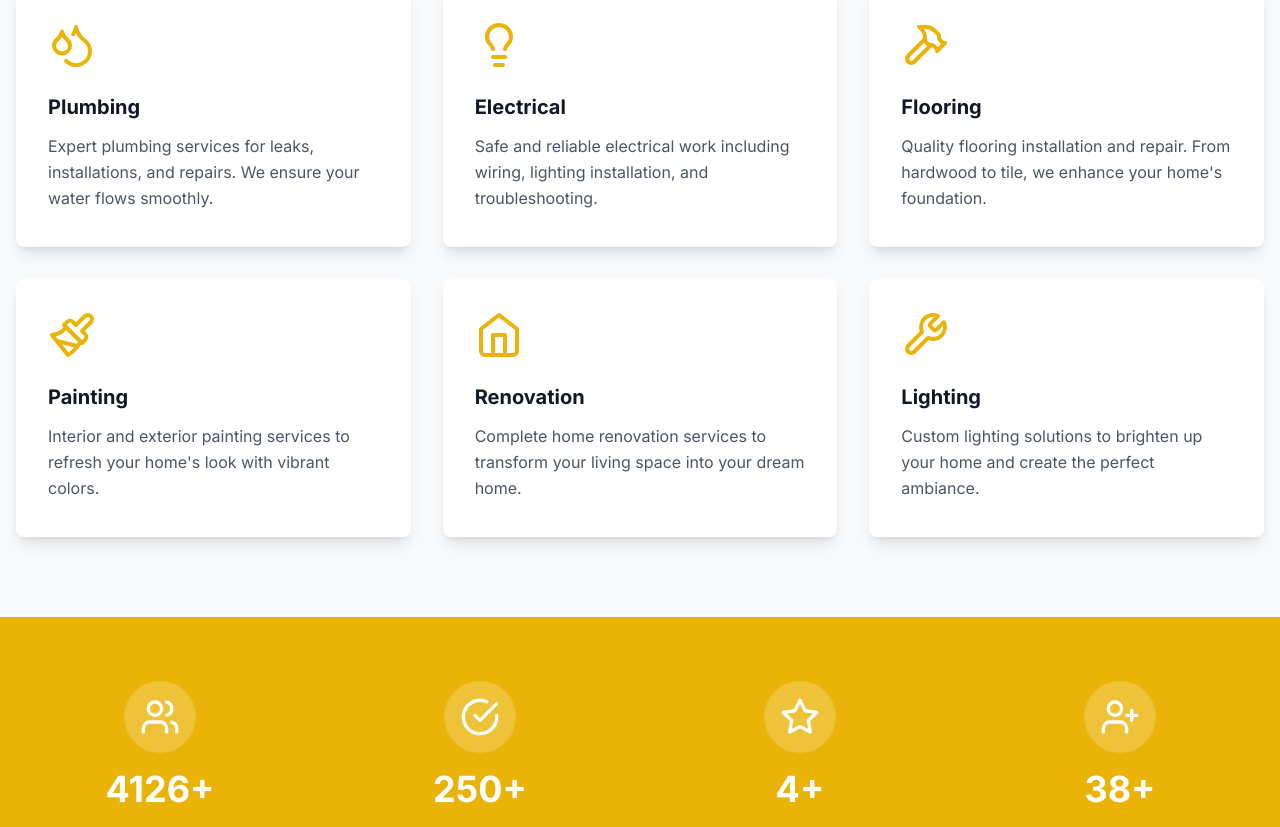
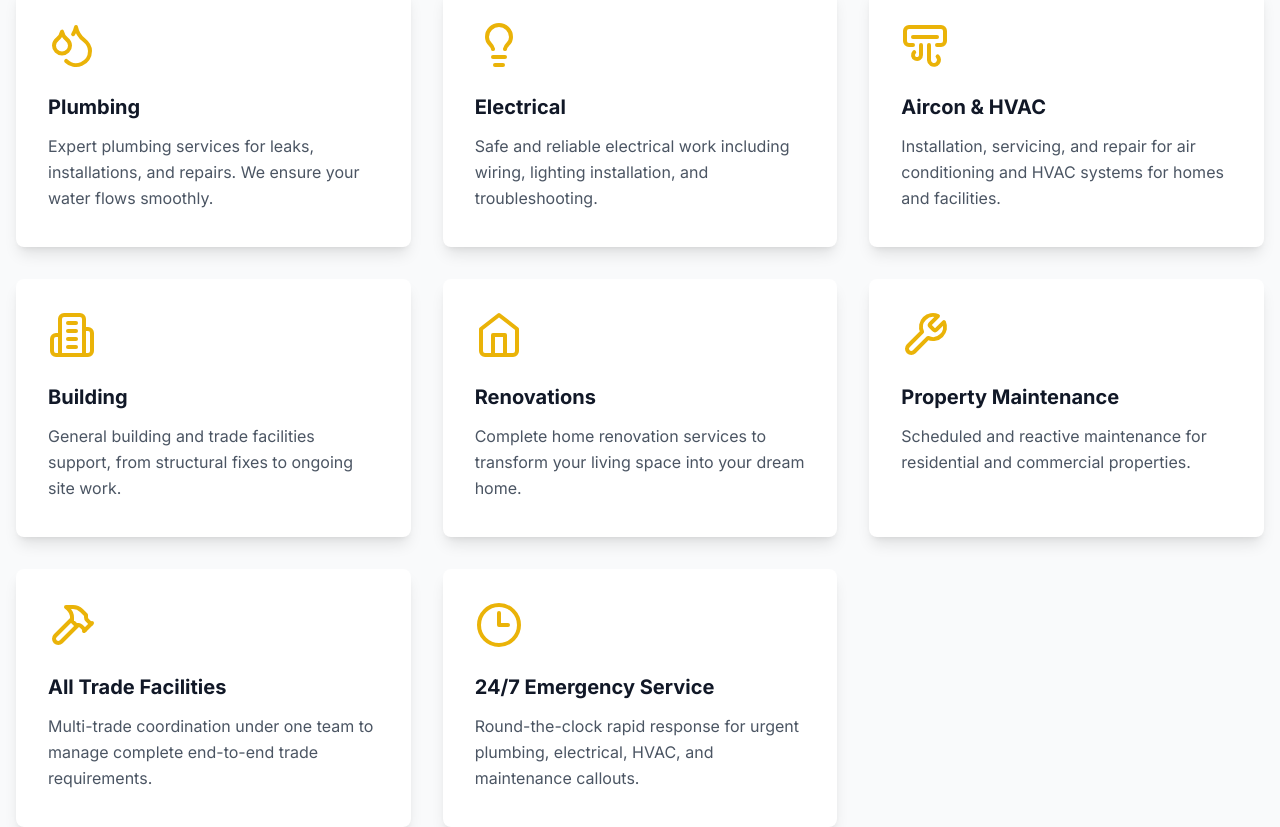
Before and after one commit to ali3881/tradecareplus, a Next.js app: page / in a window 1280 px wide. Shown: the part 1800-2627 px from the top of the page. Built offline with nearby package versions, Linux system fonts and the light colour scheme; no server answers.

Commit message:
added new page and update services page

```diff
--- /dev/null
+++ b/app/sales-hire/page.tsx
@@ -0,0 +1,58 @@
+import Link from "next/link";
+import { Truck, Bath, Shield } from "lucide-react";
+
+const items = [
+  {
+    icon: <Truck className="text-yellow-500" size={36} />,
+    title: "Excavators",
+    description: "Excavator sales and hire for short-term and long-term projects.",
+  },
+  {
+    icon: <Bath className="text-yellow-500" size={36} />,
+    title: "Temporary Toilets",
+    description: "Clean and serviced temporary toilet units for sites and events.",
+  },
+  {
+    icon: <Shield className="text-yellow-500" size={36} />,
+    title: "Temporary Fencing",
+    description: "Secure temporary fencing hire and supply for construction and safety.",
+  },
+];
+
+export default function SalesHirePage() {
+  return (
+    <main className="flex-grow">
+      <div className="bg-gray-900 text-white py-16">
+        <div className="container mx-auto px-4">
+          <h1 className="text-4xl font-bold mb-4">Sales and Hire</h1>
+          <div className="flex items-center text-sm">
+            <Link href="/" className="text-gray-400 hover:text-white transition-colors">Home</Link>
+            <span className="mx-2 text-gray-600">/</span>
+            <span className="text-yellow-500">Sales and Hire</span>
+          </div>
+        </div>
+      </div>
+
+      <section className="py-20 bg-gray-50">
+        <div className="container mx-auto px-4">
+          <div className="text-center mb-12">
+            <h2 className="text-3xl font-bold text-gray-900">Equipment and Site Facilities</h2>
+            <p className="text-gray-600 mt-3 max-w-2xl mx-auto">
+              We provide reliable sales and hire options for machinery and temporary site facilities.
+            </p>
+          </div>
+
+          <div className="grid grid-cols-1 md:grid-cols-3 gap-8">
+            {items.map((item) => (
+              <div key={item.title} className="bg-white rounded-xl border border-gray-100 p-7 shadow-sm">
+                <div className="mb-5">{item.icon}</div>
+                <h3 className="text-xl font-bold text-gray-900 mb-2">{item.title}</h3>
+                <p className="text-gray-600">{item.description}</p>
+              </div>
+            ))}
+          </div>
+        </div>
+      </section>
+    </main>
+  );
+}
--- a/components/Footer.tsx
+++ b/components/Footer.tsx
@@ -35,6 +35,7 @@ export default function Footer() {
               <li><Link href="/" className="hover:text-yellow-500 transition-colors">Home</Link></li>
               <li><Link href="/about" className="hover:text-yellow-500 transition-colors">About Us</Link></li>
               <li><Link href="/services" className="hover:text-yellow-500 transition-colors">Services</Link></li>
+              <li><Link href="/sales-hire" className="hover:text-yellow-500 transition-colors">Sales and Hire</Link></li>
               <li><Link href="/projects" className="hover:text-yellow-500 transition-colors">Projects</Link></li>
               <li><Link href="/contact" className="hover:text-yellow-500 transition-colors">Contact Us</Link></li>
             </ul>
@@ -46,9 +47,9 @@ export default function Footer() {
             <ul className="space-y-3 text-gray-400">
               <li><Link href="/services" className="hover:text-yellow-500 transition-colors">Plumbing</Link></li>
               <li><Link href="/services" className="hover:text-yellow-500 transition-colors">Electrical</Link></li>
-              <li><Link href="/services" className="hover:text-yellow-500 transition-colors">Renovation</Link></li>
-              <li><Link href="/services" className="hover:text-yellow-500 transition-colors">Flooring</Link></li>
-              <li><Link href="/services" className="hover:text-yellow-500 transition-colors">Painting</Link></li>
+              <li><Link href="/services" className="hover:text-yellow-500 transition-colors">Aircon & HVAC</Link></li>
+              <li><Link href="/services" className="hover:text-yellow-500 transition-colors">Property Maintenance</Link></li>
+              <li><Link href="/services" className="hover:text-yellow-500 transition-colors">Renovations</Link></li>
             </ul>
           </div>
 
--- a/components/Header.tsx
+++ b/components/Header.tsx
@@ -99,6 +99,8 @@ export default function Header() {
             <span className="text-black/20 text-xs">/</span>
             <Link href="/services" className="hover:text-white transition-colors h-full flex items-center px-4">Services</Link>
             <span className="text-black/20 text-xs">/</span>
+            <Link href="/sales-hire" className="hover:text-white transition-colors h-full flex items-center px-4">Sales & Hire</Link>
+            <span className="text-black/20 text-xs">/</span>
             <Link href="/projects" className="hover:text-white transition-colors h-full flex items-center px-4">Projects</Link>
             <span className="text-black/20 text-xs">/</span>
             <Link href="/packages" className="hover:text-white transition-colors h-full flex items-center px-4">Packages</Link>
@@ -125,6 +127,7 @@ export default function Header() {
             <Link href="/" className="hover:text-yellow-500" onClick={() => setIsMenuOpen(false)}>Home</Link>
             <Link href="/about" className="hover:text-yellow-500" onClick={() => setIsMenuOpen(false)}>About</Link>
             <Link href="/services" className="hover:text-yellow-500" onClick={() => setIsMenuOpen(false)}>Services</Link>
+            <Link href="/sales-hire" className="hover:text-yellow-500" onClick={() => setIsMenuOpen(false)}>Sales & Hire</Link>
             <Link href="/projects" className="hover:text-yellow-500" onClick={() => setIsMenuOpen(false)}>Projects</Link>
             <Link href="/packages" className="hover:text-yellow-500" onClick={() => setIsMenuOpen(false)}>Packages</Link>
             <Link href="/contact" className="hover:text-yellow-500" onClick={() => setIsMenuOpen(false)}>Contact</Link>
--- a/components/Services.tsx
+++ b/components/Services.tsx
@@ -1,4 +1,4 @@
-import { Wrench, Lightbulb, Droplets, Paintbrush, Hammer, Home } from "lucide-react";
+import { Wrench, Lightbulb, Droplets, Building2, AirVent, Hammer, Home, Clock3 } from "lucide-react";
 
 const services = [
   {
@@ -12,24 +12,34 @@ const services = [
     description: "Safe and reliable electrical work including wiring, lighting installation, and troubleshooting."
   },
   {
-    icon: <Hammer size={48} className="text-yellow-500" />,
-    title: "Flooring",
-    description: "Quality flooring installation and repair. From hardwood to tile, we enhance your home's foundation."
+    icon: <AirVent size={48} className="text-yellow-500" />,
+    title: "Aircon & HVAC",
+    description: "Installation, servicing, and repair for air conditioning and HVAC systems for homes and facilities."
   },
   {
-    icon: <Paintbrush size={48} className="text-yellow-500" />,
-    title: "Painting",
-    description: "Interior and exterior painting services to refresh your home's look with vibrant colors."
+    icon: <Building2 size={48} className="text-yellow-500" />,
+    title: "Building",
+    description: "General building and trade facilities support, from structural fixes to ongoing site work."
   },
   {
     icon: <Home size={48} className="text-yellow-500" />,
-    title: "Renovation",
+    title: "Renovations",
     description: "Complete home renovation services to transform your living space into your dream home."
   },
   {
     icon: <Wrench size={48} className="text-yellow-500" />,
-    title: "Lighting",
-    description: "Custom lighting solutions to brighten up your home and create the perfect ambiance."
+    title: "Property Maintenance",
+    description: "Scheduled and reactive maintenance for residential and commercial properties."
+  },
+  {
+    icon: <Hammer size={48} className="text-yellow-500" />,
+    title: "All Trade Facilities",
+    description: "Multi-trade coordination under one team to manage complete end-to-end trade requirements."
+  },
+  {
+    icon: <Clock3 size={48} className="text-yellow-500" />,
+    title: "24/7 Emergency Service",
+    description: "Round-the-clock rapid response for urgent plumbing, electrical, HVAC, and maintenance callouts."
   }
 ];
 
@@ -44,7 +54,7 @@ export default function Services() {
           <h2 className="text-4xl font-bold text-gray-900 mb-4">What We Have Done</h2>
           <div className="w-20 h-1 bg-yellow-500 mx-auto rounded"></div>
           <p className="mt-4 text-gray-600 max-w-2xl mx-auto">
-            We offer a wide range of professional home maintenance and renovation services. From minor repairs to major overhauls, we have the expertise to get the job done right.
+            We cover building, plumbing, aircon/HVAC, electrical, property maintenance, and renovations with 24/7 availability.
           </p>
         </div>
 
```
